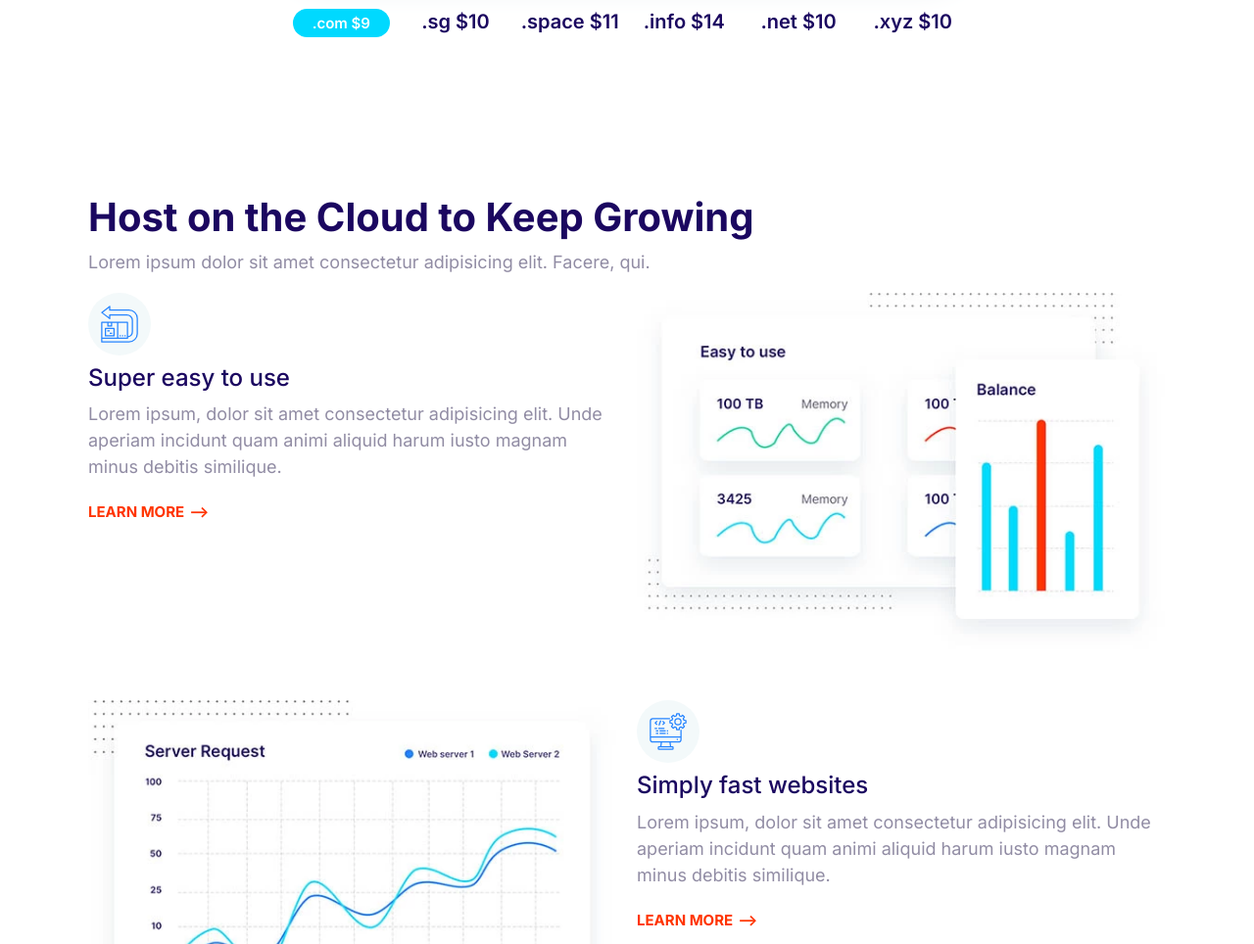
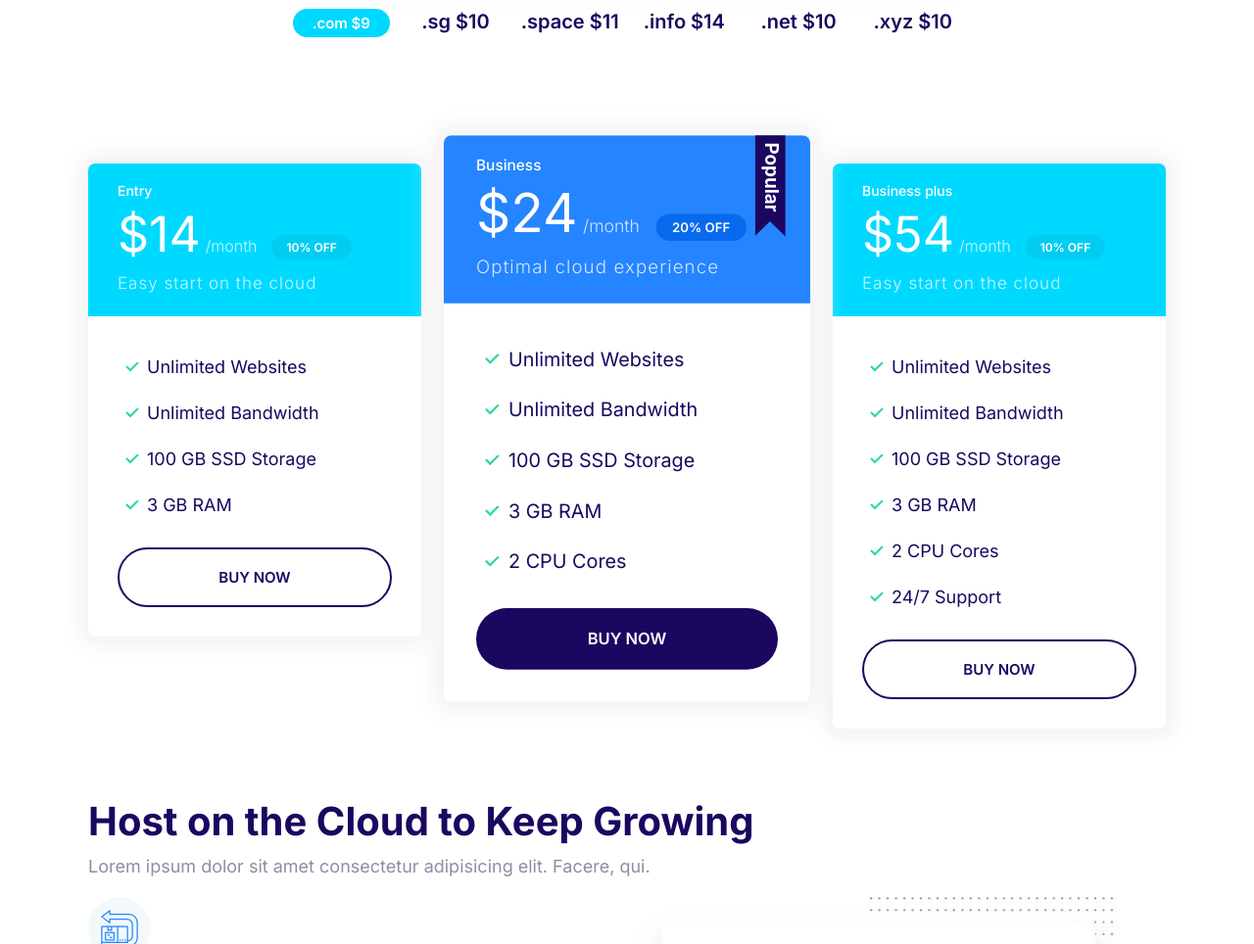
Before and after one commit to IYI-Pantev/Hosting_Website-project, a website built with Parcel: page index.html in a window 1280 px wide. Shown: the part 1320-2284 px from the top of the page at 98% size. Built offline with nearby package versions, Linux system fonts and the light colour scheme.

Commit message:
plan cards component edit

```diff
--- a/index.html
+++ b/index.html
@@ -97,6 +97,76 @@
         <li>.net $10</li>
         <li>.xyz $10</li>
       </ul>
+    </section>
+
+    <section class="block container block-plans">
+      <div class="grid grid--1x3">
+        <div class="plan">
+          <div class="card card--secondary">
+            <header class="card__header">
+              <h3 class="plan__name">Entry</h3>
+              <span class="plan__price">$14</span>
+              <span class="plan__billing-cycle">/month</span>
+              <span class="badge badge--secondary badge--small">10% OFF</span>
+              <span class="plan__description">Easy start on the cloud</span>
+            </header>
+            <div class="card__body">
+              <ul class="list list--tick">
+                <li class="list__item">Unlimited Websites</li>
+                <li class="list__item">Unlimited Bandwidth</li>
+                <li class="list__item">100 GB SSD Storage</li>
+                <li class="list__item">3 GB RAM</li>
+              </ul>
+              <button class="btn btn--outline btn--block">BUY NOW</button>
+            </div>
+          </div>
+        </div>
+
+        <div class="plan plan--popular">
+          <div class="card card--primary">
+            <header class="card__header">
+              <h3 class="plan__name">Business</h3>
+              <span class="plan__price">$24</span>
+              <span class="plan__billing-cycle">/month</span>
+              <span class="badge badge--primary badge--small">20% OFF</span>
+              <span class="plan__description">Optimal cloud experience</span>
+            </header>
+            <div class="card__body">
+              <ul class="list list--tick">
+                <li class="list__item">Unlimited Websites</li>
+                <li class="list__item">Unlimited Bandwidth</li>
+                <li class="list__item">100 GB SSD Storage</li>
+                <li class="list__item">3 GB RAM</li>
+                <li class="list__item">2 CPU Cores</li>
+              </ul>
+              <button class="btn btn--primary btn--block">BUY NOW</button>
+            </div>
+          </div>
+        </div>
+
+        <div class="plan">
+          <div class="card card--secondary">
+            <header class="card__header">
+              <h3 class="plan__name">Business plus</h3>
+              <span class="plan__price">$54</span>
+              <span class="plan__billing-cycle">/month</span>
+              <span class="badge badge--secondary badge--small">10% OFF</span>
+              <span class="plan__description">Easy start on the cloud</span>
+            </header>
+            <div class="card__body">
+              <ul class="list list--tick">
+                <li class="list__item">Unlimited Websites</li>
+                <li class="list__item">Unlimited Bandwidth</li>
+                <li class="list__item">100 GB SSD Storage</li>
+                <li class="list__item">3 GB RAM</li>
+                <li class="list__item">2 CPU Cores</li>
+                <li class="list__item">24/7 Support</li>
+              </ul>
+              <button class="btn btn--outline btn--block">BUY NOW</button>
+            </div>
+          </div>
+        </div>
+      </div>
     </section>
 
     <section class="block container">
```
